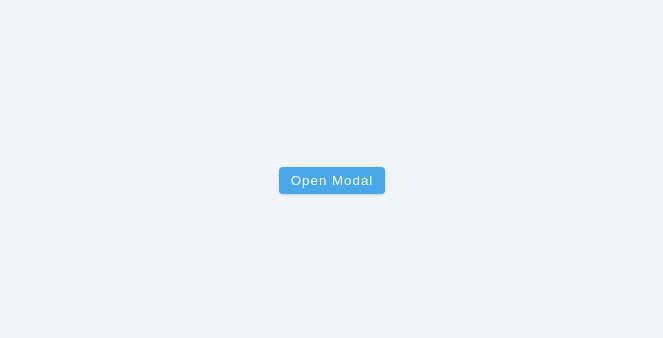
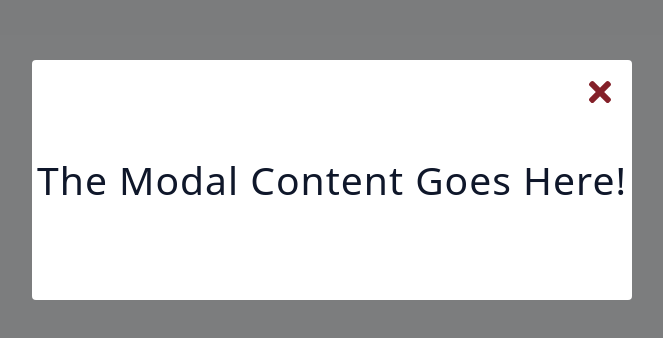
Before and after one commit to emmeiwhite/09-modal-sidebar-with-context-api, a React (Vite) app: page / in a window 1280 px wide. Shown: the part 220-558 px from the top of the page, without its empty margins (308-971 px from the left). Built offline with nearby package versions, Linux system fonts and the light colour scheme.

Commit message:
Modal Code : WIP

```diff
--- a/src/App.jsx
+++ b/src/App.jsx
@@ -1,9 +1,11 @@
 import Home from './components/Home'
+import Modal from './components/Modal'
 
 const App = () => {
   return (
     <>
       <Home />
+      <Modal />
     </>
   )
 }
--- /dev/null
+++ b/src/components/Modal.jsx
@@ -0,0 +1,14 @@
+import { FaTimes } from 'react-icons/fa'
+
+export default function Modal() {
+  return (
+    <section className="modal-overlay">
+      <div className="modal-container">
+        <h2>The Modal Content goes here!</h2>
+        <button className="close-modal-btn">
+          <FaTimes />
+        </button>
+      </div>
+    </section>
+  )
+}
--- a/src/context.jsx
+++ b/src/context.jsx
@@ -18,5 +18,9 @@ export default function AppContext({ children }) {
   function closeModal() {
     setIsModalOpen(false)
   }
-  return <GlobalContext.Provider>{children}</GlobalContext.Provider>
+  return (
+    <GlobalContext.Provider value={{ isModalOpen, openModal, closeModal }}>
+      {children}
+    </GlobalContext.Provider>
+  )
 }
--- a/src/index.css
+++ b/src/index.css
@@ -256,11 +256,10 @@ Project CSS
 */
 
 main {
-  min-height: 100vh;
-  display: flex;
-  align-items: center;
-  justify-content: center;
-  background-color: var(--grey-100);
+  width: 100%;
+  height: 100vh;
+  display: grid;
+  place-content: center;
 }
 
 .sidebar-toggle {
@@ -272,7 +271,6 @@ main {
   color: var(--primary-500);
   font-size: 2rem;
   cursor: pointer;
-
   animation: bounce 2s linear infinite forwards;
 }
 
@@ -290,39 +288,26 @@ main {
   }
 }
 
-/* --- Modal CSS   --- */
 .modal-overlay {
   position: fixed;
+  left: 0;
   top: 0;
-  left: 0;
   width: 100%;
   height: 100%;
-  background-color: rgba(0, 0, 0, 0.5);
   display: grid;
   place-content: center;
-  z-index: -1;
-  visibility: hidden;
-  opacity: 0;
-}
-
-/* We'll toggle show-modal based on state */
-.show-modal {
-  z-index: 1;
-  visibility: visible;
-  opacity: 1;
-  transition-property: opacity;
-  transition-duration: 2s;
+  background-color: rgba(0, 0, 0, 0.5);
+  z-index: 12;
 }
 
 .modal-container {
+  display: grid;
+  place-content: center;
   background-color: var(--white);
   width: 90vw;
   height: 30vh;
-  border-width: var(--borderRadius);
   max-width: var(--fixed-width);
-  text-align: center;
-  display: grid;
-  place-content: center;
+  border-radius: var(--borderRadius);
   position: relative;
 }
 
@@ -330,9 +315,9 @@ main {
   position: absolute;
   right: 1rem;
   top: 1rem;
+  font-size: 2rem;
   background-color: transparent;
-  border-color: transparent;
+  border: transparent;
   color: var(--red-dark);
-  font-size: 2rem;
   cursor: pointer;
 }
```
